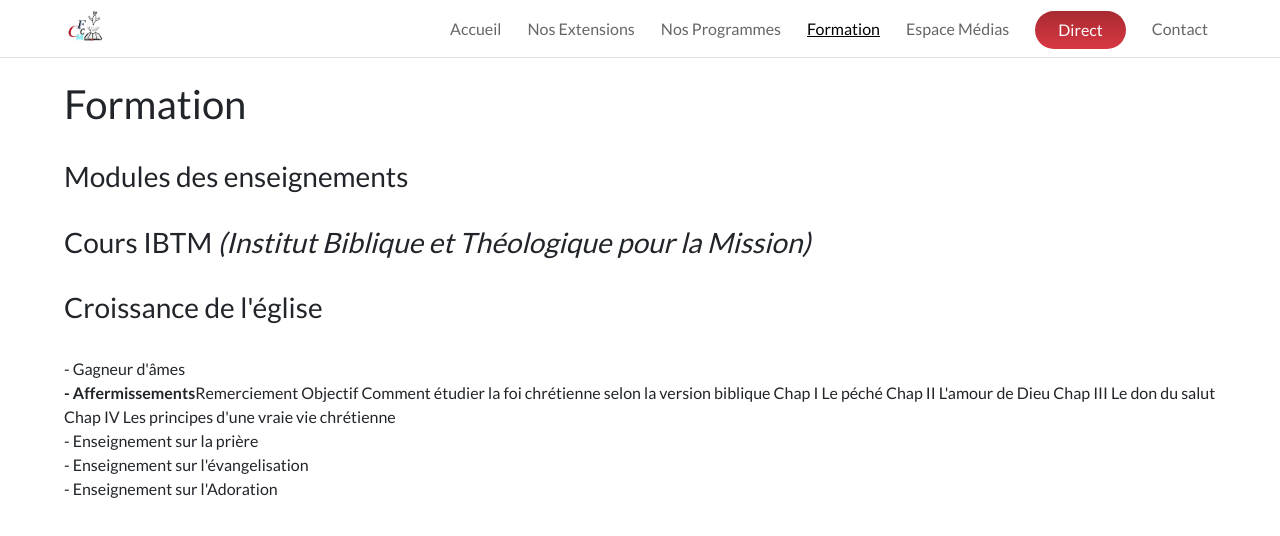
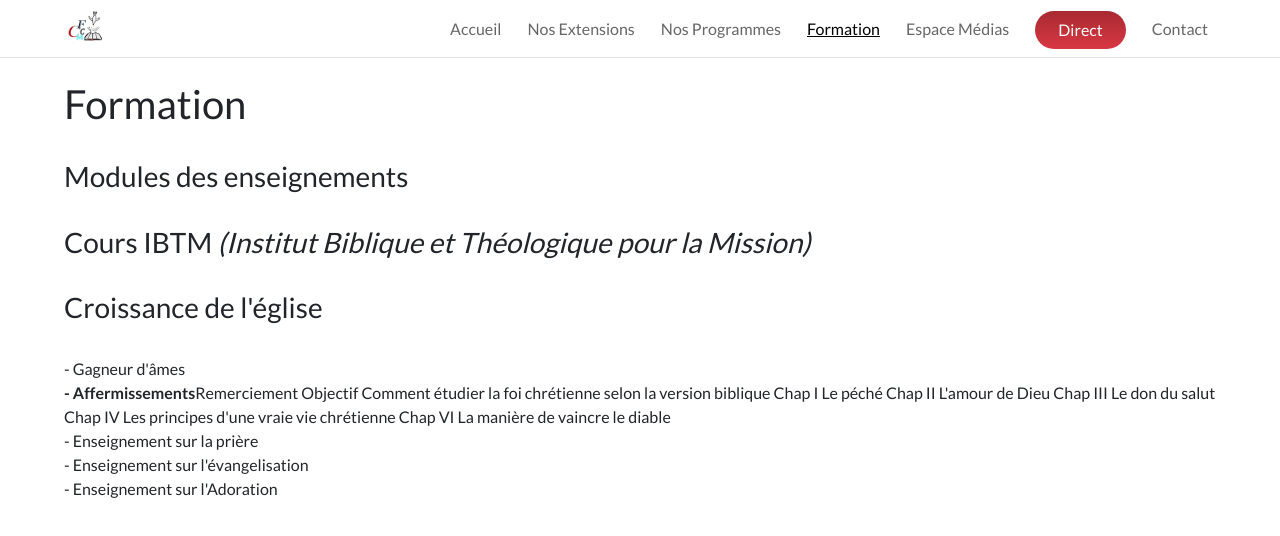
Before and after one commit to Olivier-Kango/cfcm, a React (Create React App) app: page /formation in a window 1280 px wide. Shown: the top 536 px of the page. Built offline with nearby package versions, Linux system fonts and the light colour scheme; a web font is replaced by a local one.

Commit message:
Vaincre le diable

```diff
--- a/src/components/Formation.js
+++ b/src/components/Formation.js
@@ -24,6 +24,7 @@ const Formation = () => (
     Chap II L&apos;amour de Dieu
     Chap III Le don du salut
     Chap IV Les principes d&apos;une vraie vie chrétienne
+    Chap VI La manière de vaincre le diable
     <br />
     - Enseignement sur la prière
     <br />
```
